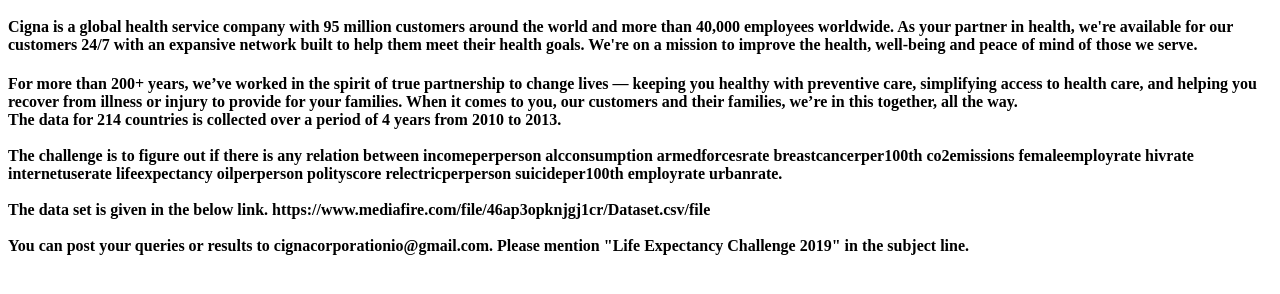
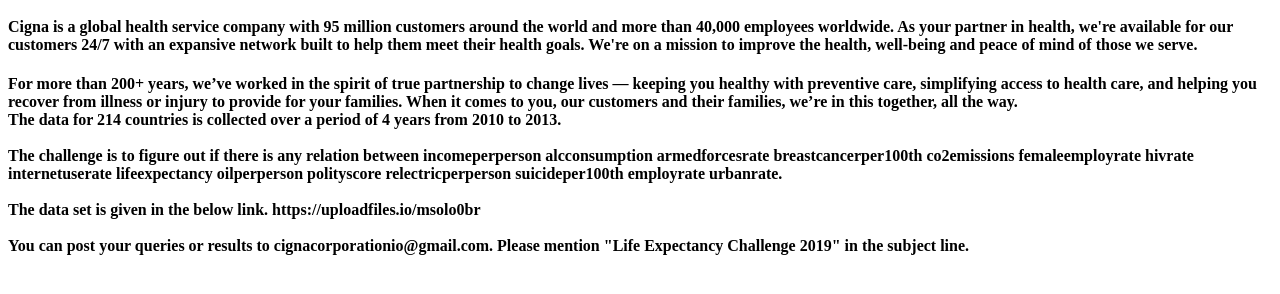
Before and after one commit to cignacorporationio/Analytics_LifeExpectancy, a plain HTML site: page index.html in a window 1280 px wide. Shown: the part 418-712 px from the top of the page. Drawn offline with Linux system fonts and the light colour scheme.

Commit message:
Update index.html

```diff
--- a/index.html
+++ b/index.html
@@ -15,7 +15,7 @@
 The challenge is to figure out if there is any relation between incomeperperson	alcconsumption	armedforcesrate	breastcancerper100th	co2emissions	femaleemployrate	hivrate	internetuserate	lifeexpectancy	oilperperson	polityscore	relectricperperson	suicideper100th	employrate	urbanrate.
  <br/><br/>
 The data set is given in the below link.
- <a>https://www.mediafire.com/file/46ap3opknjgj1cr/Dataset.csv/file</a>
+ <a>https://uploadfiles.io/msolo0br</a>
 <br/><br/>
 You can post your queries or results to cignacorporationio@gmail.com. Please mention "Life Expectancy Challenge 2019" in the subject line.
  <br/><br/>
```
